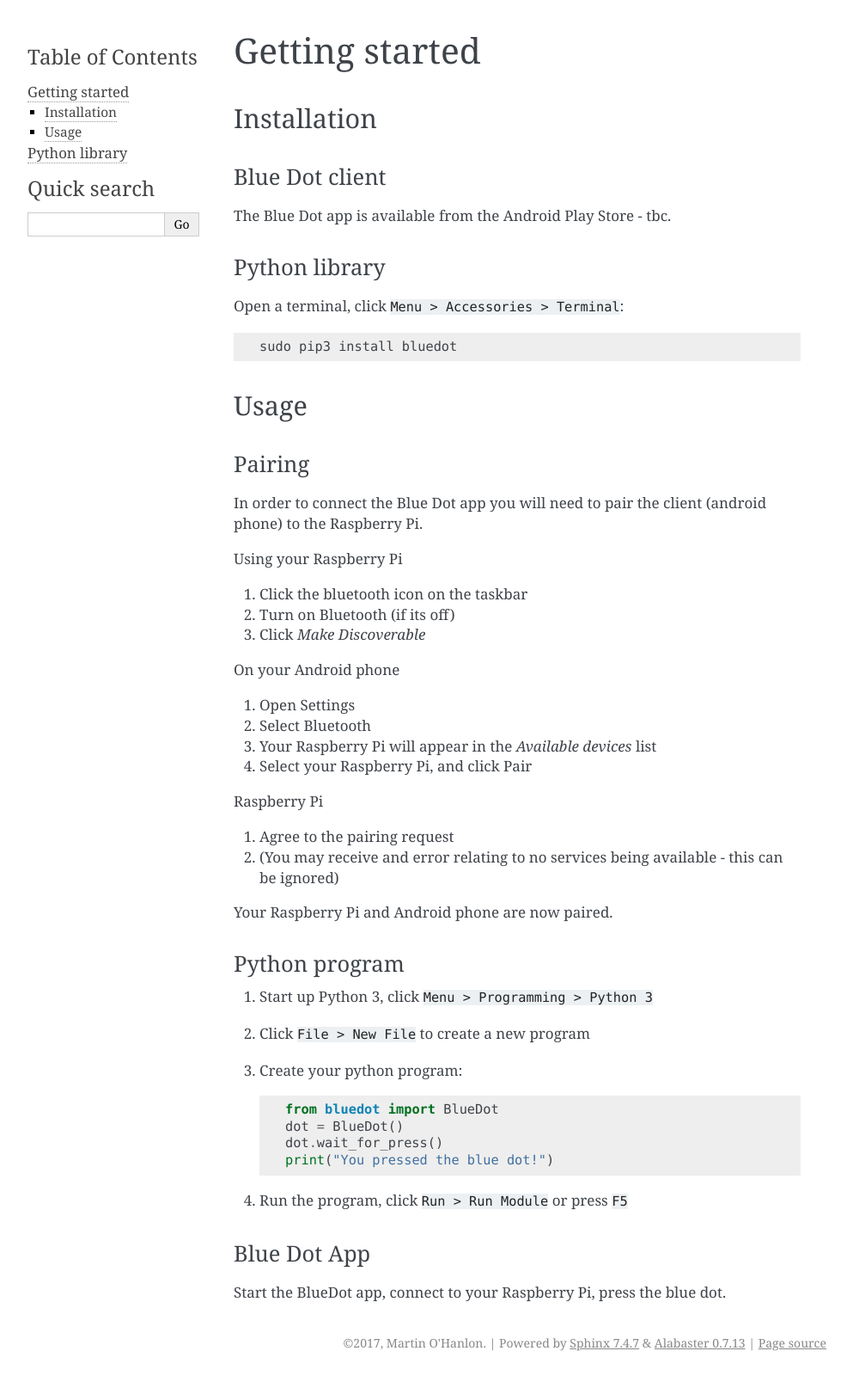
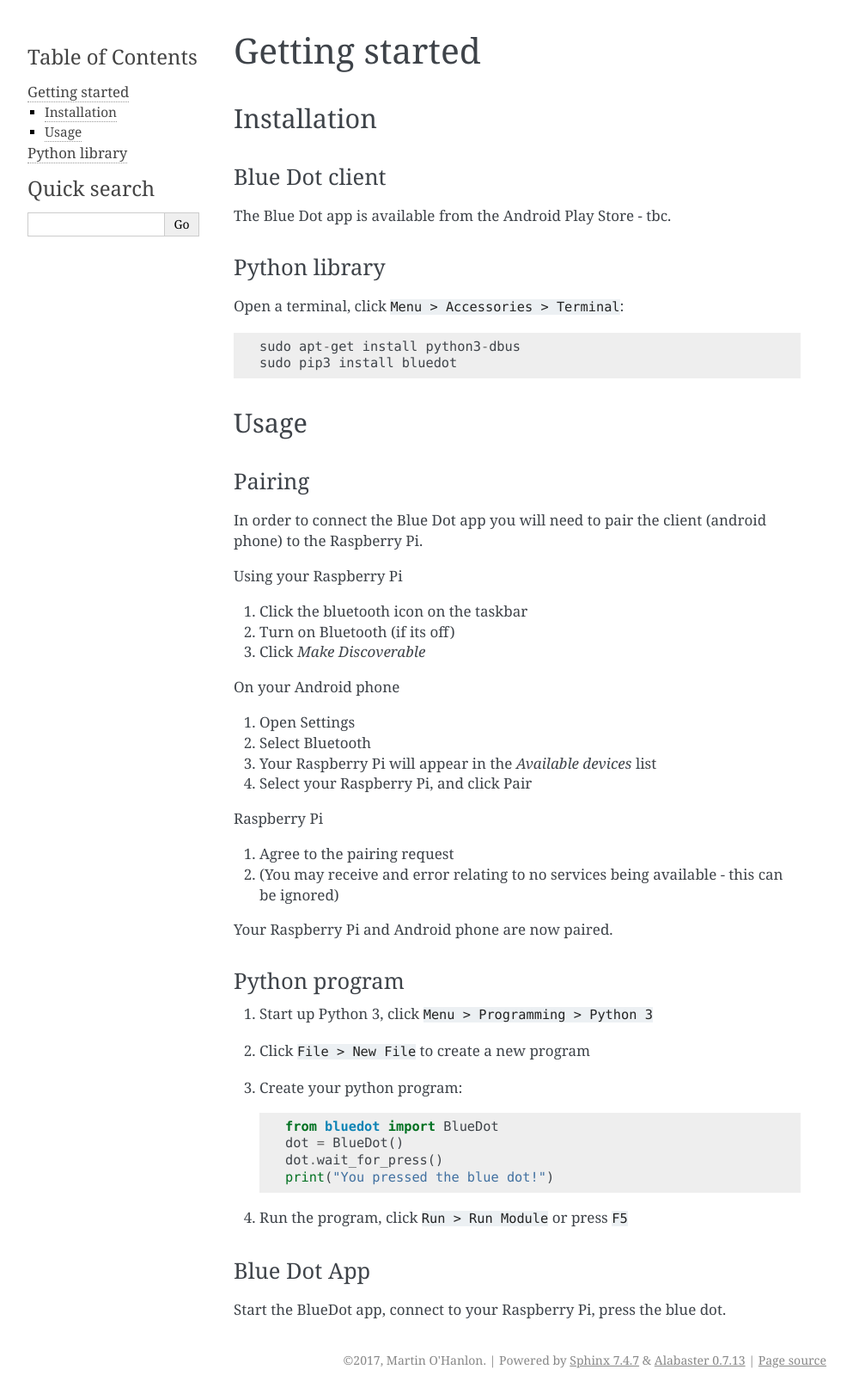
Before and after one commit to martinohanlon/BlueDot, a Sphinx documentation site: the page built from docs/gettingstarted.rst, in a window 1280 px wide. Shown: the whole page at 86% size, without its empty margins (148-1141 px from the left). Built offline with Sphinx 7.4.7, drawn with Linux system fonts in a browser that asks for light colours.

Commit message:
Updated install instructions

```diff
--- a/docs/gettingstarted.rst
+++ b/docs/gettingstarted.rst
@@ -14,6 +14,7 @@
 
 Open a terminal, click ``Menu > Accessories > Terminal``::
 
+    sudo apt-get install python3-dbus
     sudo pip3 install bluedot
 
 Usage
```
